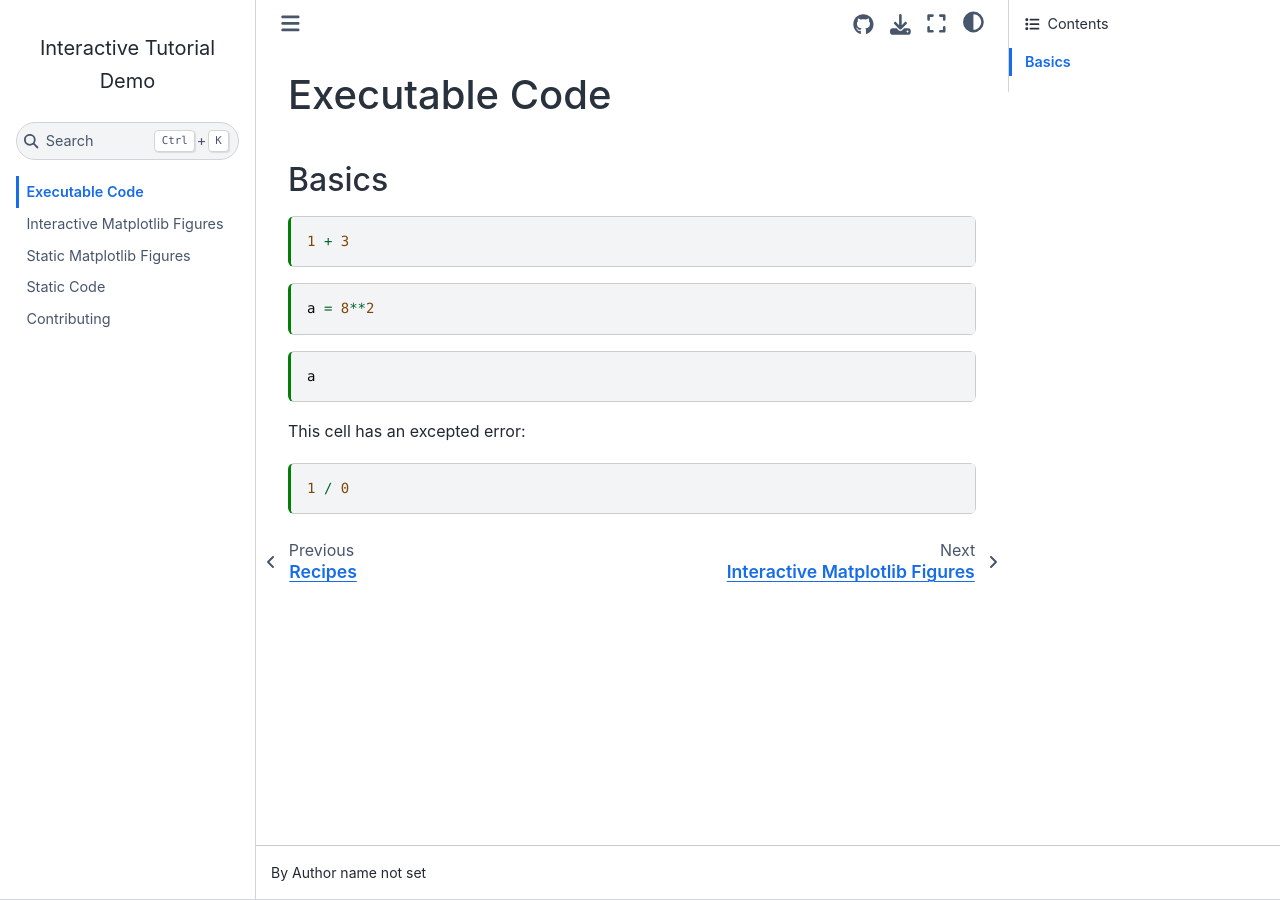
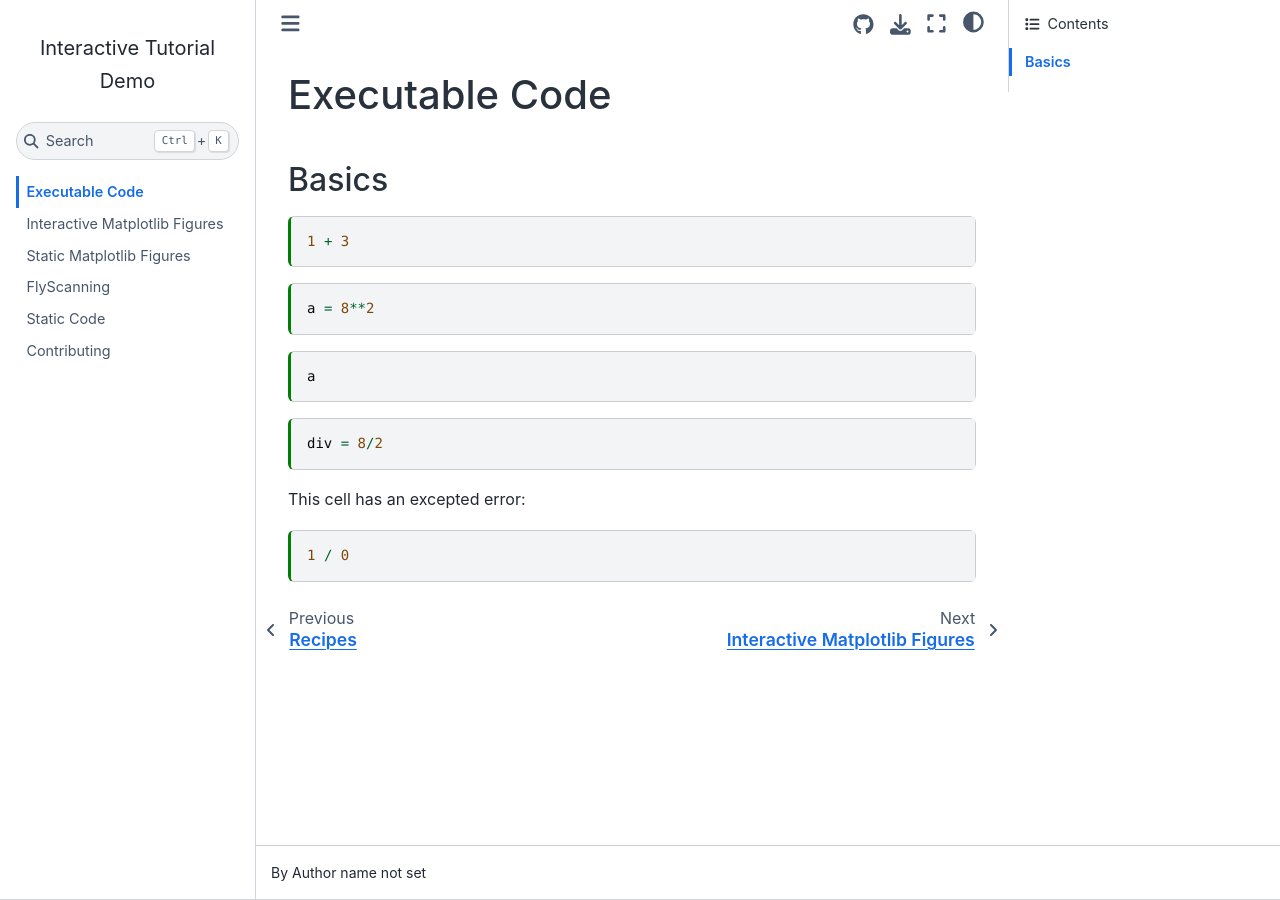
Before and after one commit to danielballan/interactive-tutorial-demo, a Sphinx documentation site: the page built from docs/recipes/executable/basics.md, in a window 1280 px wide. Built offline with Sphinx 7.4.7 and the Sphinx Book theme 1.1.4, drawn with Linux system fonts in a browser that asks for light colours.

Commit message:
Adding div to basic file and new flyscanning documentation to static directory

````diff
--- a/docs/recipes/executable/basics.md
+++ b/docs/recipes/executable/basics.md
@@ -27,6 +27,10 @@ a = 8**2
 a
 ```
 
+```{code-cell} ipython3
+div = 8/2
+```
+
 This cell has an excepted error:
 
 ```{code-cell} ipython3
````
Also changed, not shown: docs/recipes/static/Flyscanning.md (added, +3 -0 lines).
